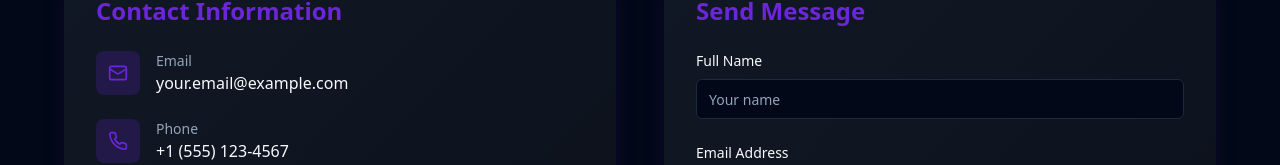
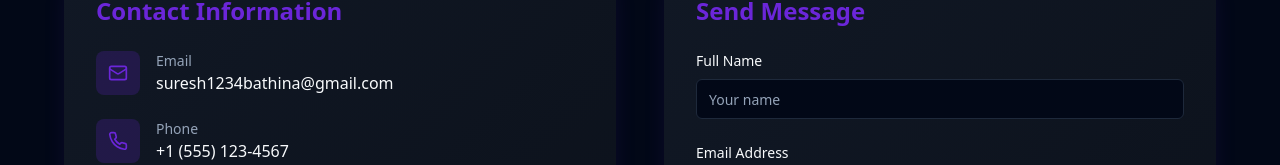
Before and after one commit to sureshba234/devspark-folio, a React (Vite) app: page / in a window 1280 px wide. Shown: the part 3665-3830 px from the top of the page. Built offline with nearby package versions, Linux system fonts and the light colour scheme.

Commit message:
Update contact email address
Update the email address in the contact section to suresh1234bathina@gmail.com.

```diff
--- a/src/components/portfolio/ContactSection.tsx
+++ b/src/components/portfolio/ContactSection.tsx
@@ -42,8 +42,8 @@ const ContactSection = () => {
     {
       icon: Mail,
       label: "Email",
-      value: "your.email@example.com",
-      href: "mailto:your.email@example.com"
+      value: "suresh1234bathina@gmail.com",
+      href: "mailto:suresh1234bathina@gmail.com"
     },
     {
       icon: Phone,
```
